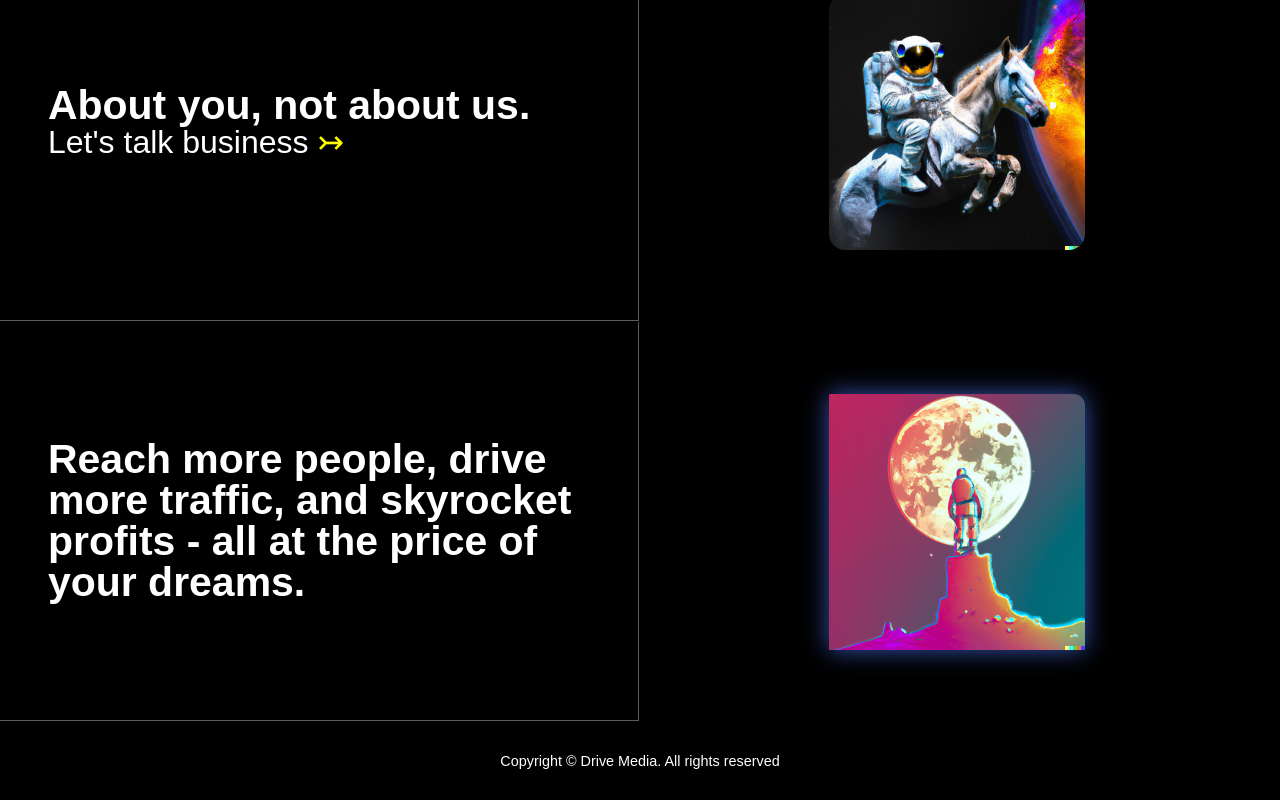
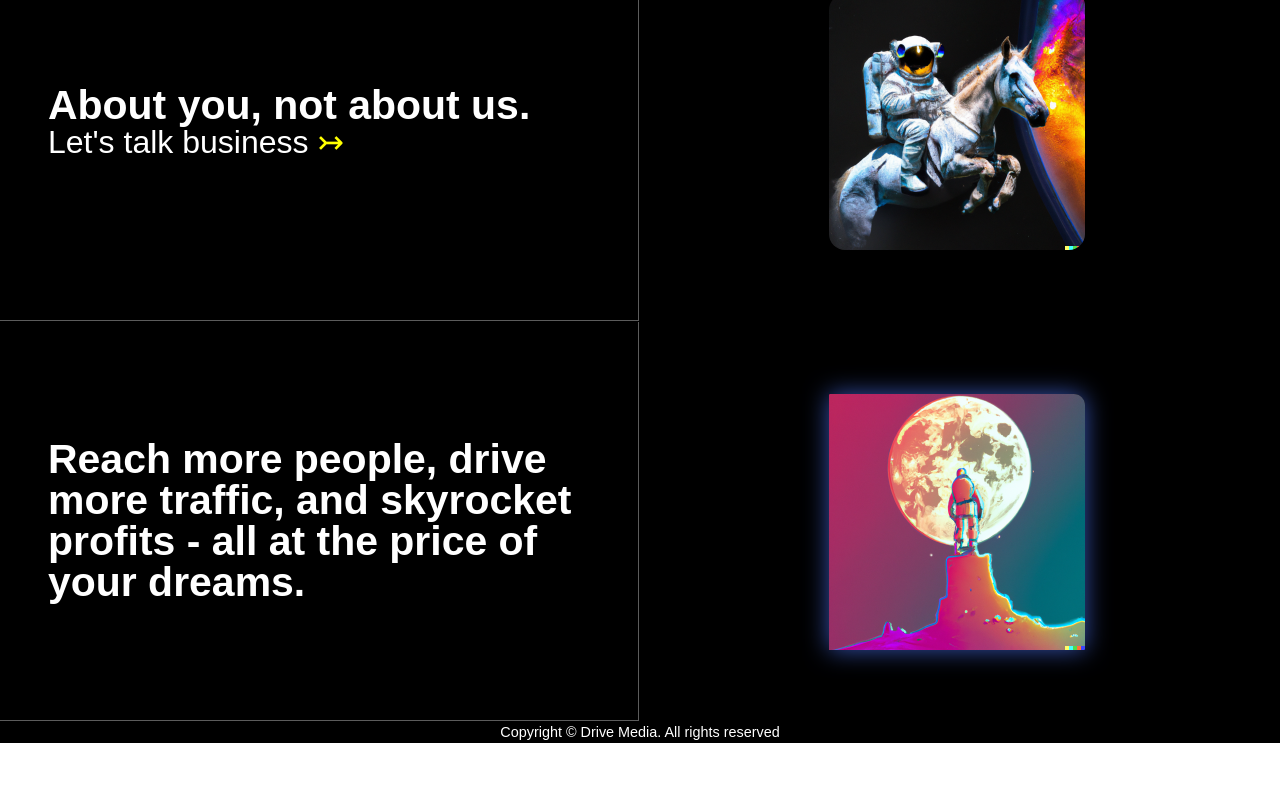
Before and after one commit to will-flores1/marketing-website-theme, a SvelteKit app: page / in a window 1280 px wide. Shown: the part 1360-2160 px from the top of the page. After the commit the page ends 2103 px from the top, so only its background shows below. Built offline with nearby package versions, Linux system fonts and the light colour scheme; a web font is replaced by a local one.

Commit message:
Fix padding

```diff
--- a/src/components/Footer.svelte
+++ b/src/components/Footer.svelte
@@ -6,7 +6,7 @@
 	.license {
 		font-size: clamp(0.1rem, 1.9vw, 0.9rem);
 		text-align: center;
-		padding: 2rem;
+		padding: 0.2rem;
 		background-color: black;
 		color: white;
 	}
```
